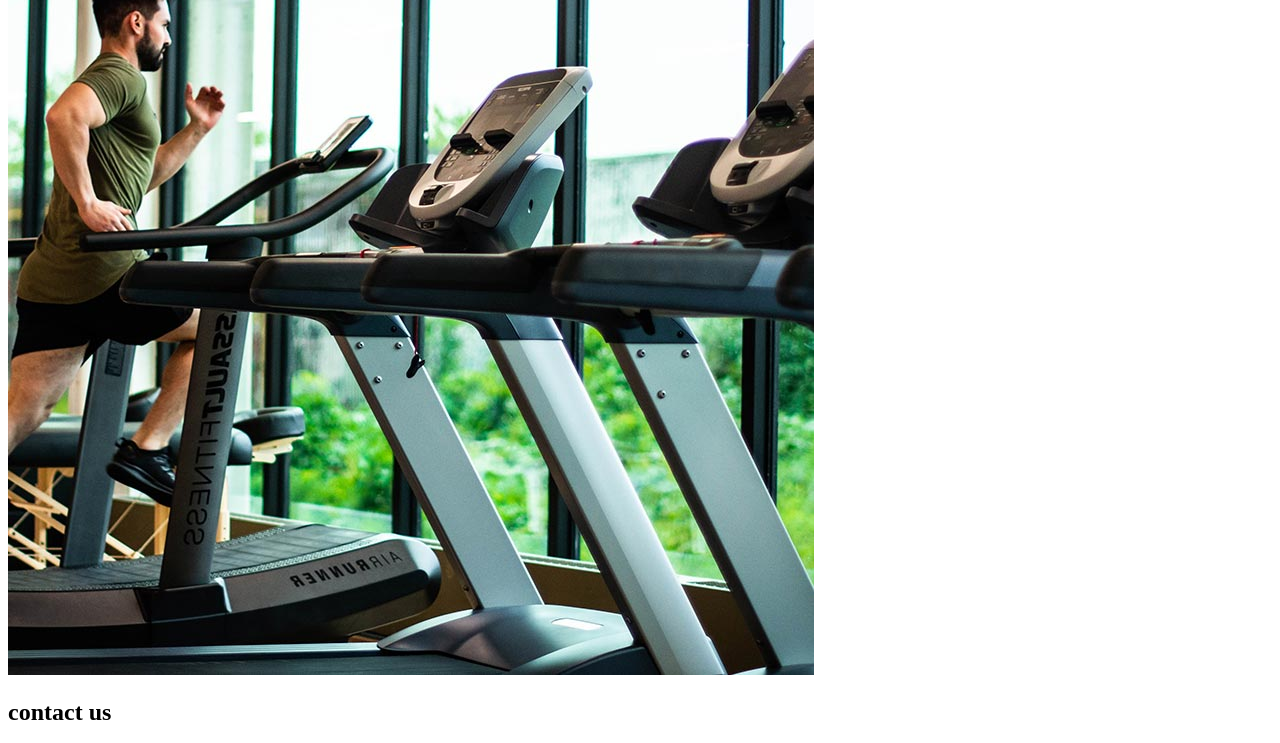
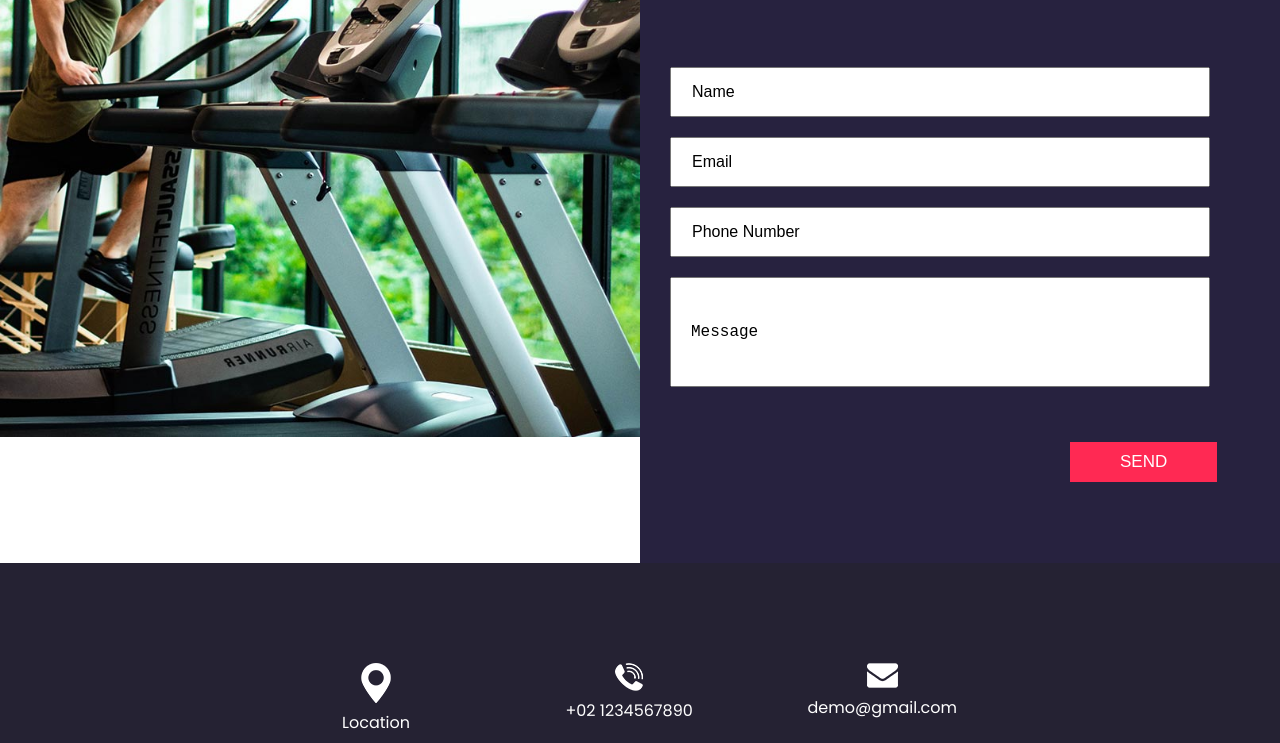
Before and after one commit to mhmdashraf11/Template_2, a plain HTML site: page contact.html in a window 1280 px wide. Shown: the part 274-1017 px from the top of the page. Drawn offline with Linux system fonts and the light colour scheme; the site is published under a folder, as on GitHub Pages, so addresses that start at the root find nothing.

Commit message:
Update contact.html

```diff
--- a/contact.html
+++ b/contact.html
@@ -5,8 +5,8 @@
         <link rel="preconnect" href="https://fonts.googleapis.com">
     <link rel="preconnect" href="https://fonts.gstatic.com" crossorigin>
     <link href="https://fonts.googleapis.com/css2?family=Poppins:ital,wght@0,100;0,200;0,300;0,400;0,500;0,600;0,700;0,800;0,900;1,100;1,200;1,300;1,400;1,500;1,600;1,700;1,800;1,900&family=Varela+Round&display=swap" rel="stylesheet">
-        <link rel="stylesheet" type="text/css" href="/css/font-awesome.min.css">
-        <link rel="stylesheet" type="text/css" href="/css/style.css">
+        <link rel="stylesheet" type="text/css" href="css/font-awesome.min.css">
+        <link rel="stylesheet" type="text/css" href="css/style.css">
         <meta name="viewport" content="width=device-width, initial-scale=1">
         <meta name="keywords" content="HTML, CSS, JavaScript">
         <meta name="description" content="This is a simple website for testing purposes">
```
